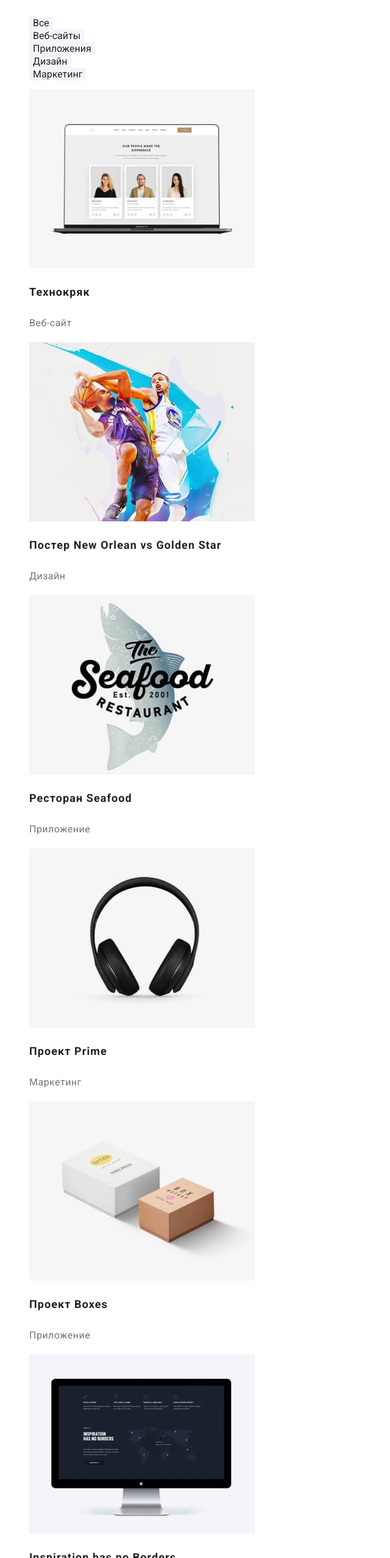
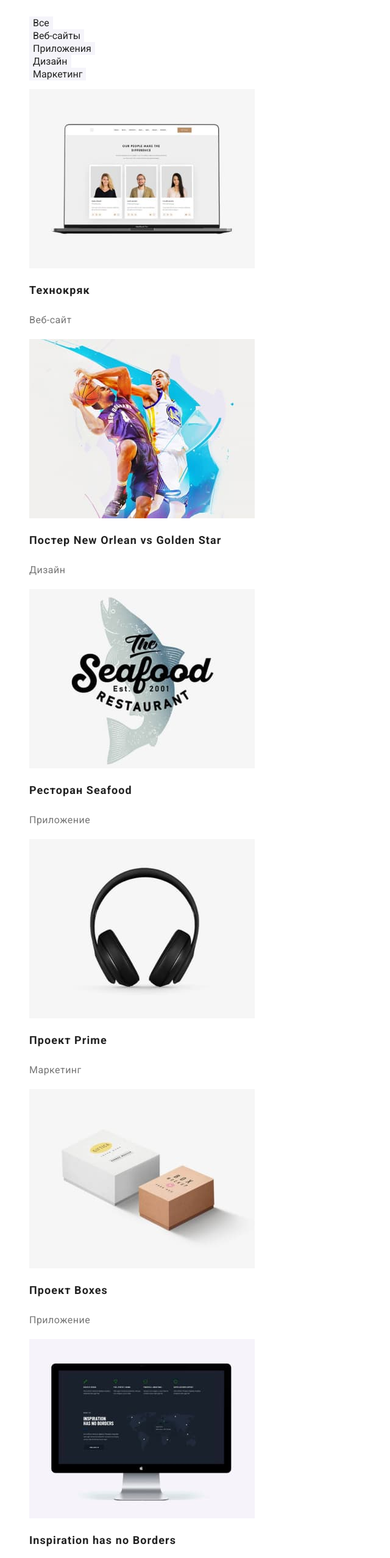
Before and after one commit to toontu/goit-markup-hw-02, a plain HTML site: page portfolio.html in a window 1280 px wide. Shown: the part 245-2800 px from the top of the page at 61% size, without its empty margins (0-640 px from the left). Drawn offline with Linux system fonts and the light colour scheme.

Commit message:
Исправлены h3-h2

```diff
--- a/portfolio.html
+++ b/portfolio.html
@@ -63,21 +63,21 @@
                 <li class="project-card">
                     <a href="">
                         <img src="./images/technokyak.jpg" alt="Технокряк" width="370" height="294">
-                        <h3 class="title">Технокряк</h3>
+                        <h2 class="title">Технокряк</h2>
                         <p class="text">Веб-сайт</p>
                     </a>
                 </li>
                 <li class="project-card">
                     <a href="">
                         <img src="./images/new-orlean-golden-star.jpg" alt="Постер New Orlean vs Golden Star" width="370" height="294">
-                        <h3 class="title">Постер New Orlean vs Golden Star</h3>
+                        <h2 class="title">Постер New Orlean vs Golden Star</h2>
                         <p class="text">Дизайн</p>
                     </a>
                 </li>
                 <li class="project-card">
                     <a href="">
                         <img src="./images/restaurant-seafood.jpg" alt="Ресторан Seafood" width="370" height="294">
-                        <h3 class="title">Ресторан Seafood</h3>
+                        <h2 class="title">Ресторан Seafood</h2>
                         <p class="text">Приложение</p>
                     </a>
 
@@ -85,14 +85,14 @@
                 <li class="project-card">
                     <a href="">
                         <img src="./images/project-prime.jpg" alt="Проект Prime" width="370" height="294">
-                        <h3 class="title">Проект Prime</h3>
+                        <h2 class="title">Проект Prime</h2>
                         <p class="text">Маркетинг</p>
                     </a>
                 </li>
                 <li class="project-card">
                     <a href="">
                         <img src="./images/project-boxes.jpg" alt="Проект Boxes" width="370" height="294">
-                        <h3 class="title">Проект Boxes</h3>
+                        <h2 class="title">Проект Boxes</h2>
                         <p class="text">Приложение</p>
                     </a>
 
@@ -100,28 +100,28 @@
                 <li class="project-card">
                     <a href="">
                         <img src="./images/insipation-no-borders.jpg" alt="Inspiration has no Borders" width="370" height="294">
-                        <h3 class="title">Inspiration has no Borders</h3>
+                        <h2 class="title">Inspiration has no Borders</h2>
                         <p class="text">Веб-сайт</p>
                     </a>
                 </li>
                 <li class="project-card">
                     <a href="">
                         <img src="./images/limited-edition.jpg" alt="Издание Limited Edition" width="370" height="294">
-                        <h3 class="title">Издание Limited Edition</h3>
+                        <h2 class="title">Издание Limited Edition</h2>
                         <p class="text">Дизайн</p>
                     </a>
                 </li>
                 <li class="project-card">
                     <a href="">
                         <img src="./images/project-lab.jpg" alt="Проект LAB" width="370" height="294">
-                        <h3 class="title">Проект LAB</h3>
+                        <h2 class="title">Проект LAB</h2>
                         <p class="text">Маркетинг</p>
                     </a>
                 </li>
                 <li class="project-card">
                     <a href="">
                         <img src="./images/growing-business.jpg" alt="Growing Business" width="370" height="294">
-                        <h3 class="title">Growing Business</h3>
+                        <h2 class="title">Growing Business</h2>
                         <p class="text">Приложение</p>
                     </a>
                 </li>
```
